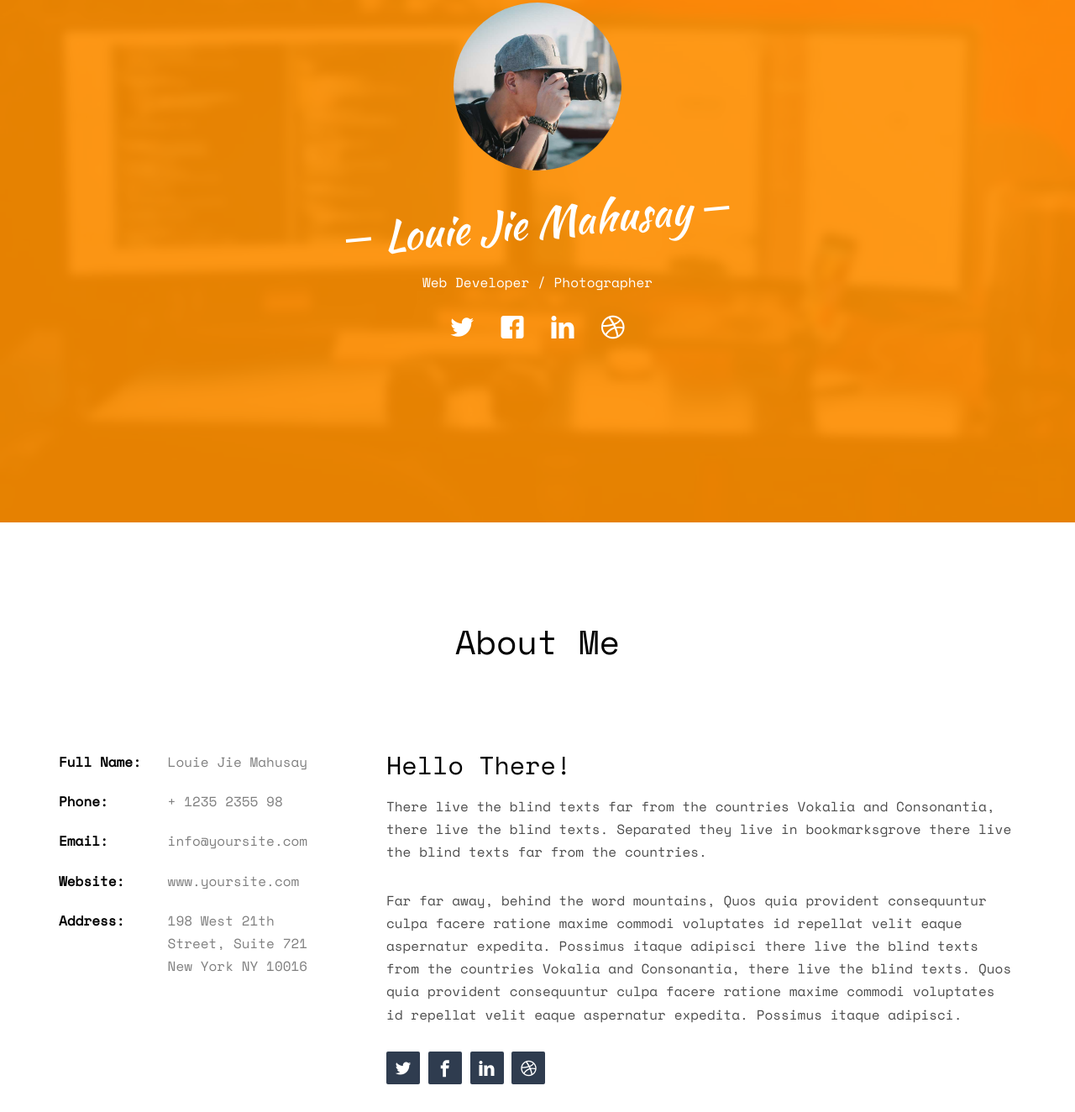
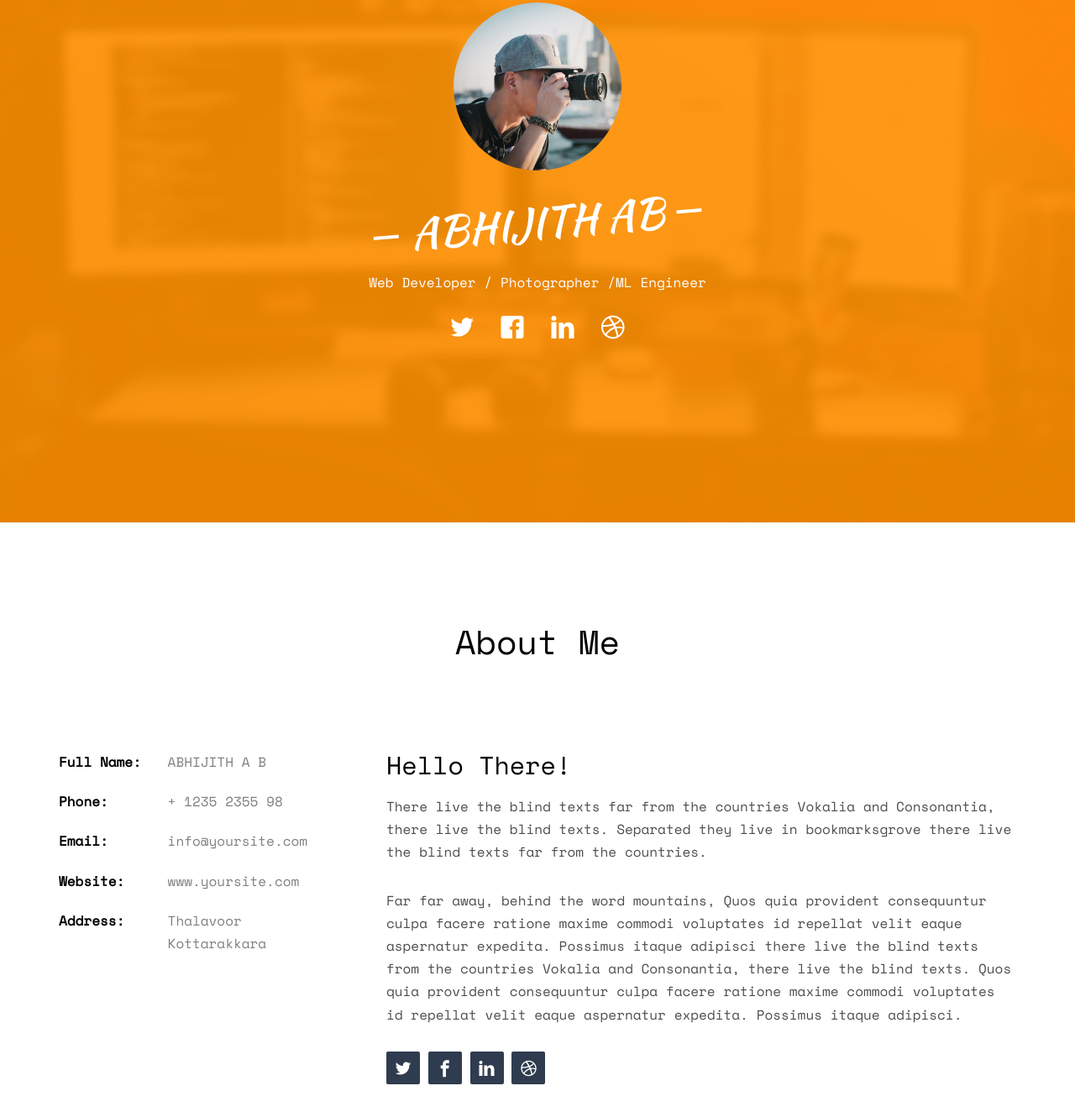
Before and after one commit to ababhijith/abhijithab, a plain HTML site: page index.html in a window 1280 px wide. Shown: the part 178-1502 px from the top of the page at 84% size. Drawn offline with nearby package versions, Linux system fonts and the light colour scheme; some packages are replaced by stand-ins of ours; no server answers; files whose address does not match are found by name.

Commit message:
Update index.html

```diff
--- a/index.html
+++ b/index.html
@@ -3,26 +3,11 @@
 	<head>
 	<meta charset="utf-8">
 	<meta http-equiv="X-UA-Compatible" content="IE=edge">
-	<title>Profile &mdash; Free Website Template, Free HTML5 Template by freehtml5.co</title>
+	<title>Hi,I am abhijith</title>
 	<meta name="viewport" content="width=device-width, initial-scale=1">
-	<meta name="description" content="Free HTML5 Website Template by freehtml5.co" />
-	<meta name="keywords" content="free website templates, free html5, free template, free bootstrap, free website template, html5, css3, mobile first, responsive" />
-	<meta name="author" content="freehtml5.co" />
-
-	<!--
-	//////////////////////////////////////////////////////
-
-	FREE HTML5 TEMPLATE
-	DESIGNED & DEVELOPED by FreeHTML5.co
-
-	Website: 		http://freehtml5.co/
-	Email: 			info@freehtml5.co
-	Twitter: 		http://twitter.com/fh5co
-	Facebook: 		https://www.facebook.com/fh5co
-
-	//////////////////////////////////////////////////////
-	 -->
-
+	<meta name="description" content="This is my personal website" />
+	<meta name="keywords" content="abhijith,kottarakkara,ab,super,true,or,and,abhijithab,thalavoor" />
+	<meta name="author" content="sid" />
   	<!-- Facebook and Twitter integration -->
 	<meta property="og:title" content=""/>
 	<meta property="og:image" content=""/>
@@ -68,8 +53,8 @@
 					<div class="display-t js-fullheight">
 						<div class="display-tc js-fullheight animate-box" data-animate-effect="fadeIn">
 							<div class="profile-thumb" style="background: url(images/user-3.jpg);"></div>
-							<h1><span>Louie Jie Mahusay</span></h1>
-							<h3><span>Web Developer / Photographer</span></h3>
+							<h1><span>ABHIJITH AB</span></h1>
+							<h3><span>Web Developer / Photographer /ML Engineer</span></h3>
 							<p>
 								<ul class="fh5co-social-icons">
 									<li><a href="#"><i class="icon-twitter2"></i></a></li>
@@ -95,11 +80,11 @@
 			<div class="row">
 				<div class="col-md-4">
 					<ul class="info">
-						<li><span class="first-block">Full Name:</span><span class="second-block">Louie Jie Mahusay</span></li>
+						<li><span class="first-block">Full Name:</span><span class="second-block">ABHIJITH A B</span></li>
 						<li><span class="first-block">Phone:</span><span class="second-block">+ 1235 2355 98</span></li>
 						<li><span class="first-block">Email:</span><span class="second-block">info@yoursite.com</span></li>
 						<li><span class="first-block">Website:</span><span class="second-block">www.yoursite.com</span></li>
-						<li><span class="first-block">Address:</span><span class="second-block">198 West 21th Street, Suite 721 New York NY 10016</span></li>
+						<li><span class="first-block">Address:</span><span class="second-block">Thalavoor Kottarakkara</span></li>
 					</ul>
 				</div>
 				<div class="col-md-8">
```
